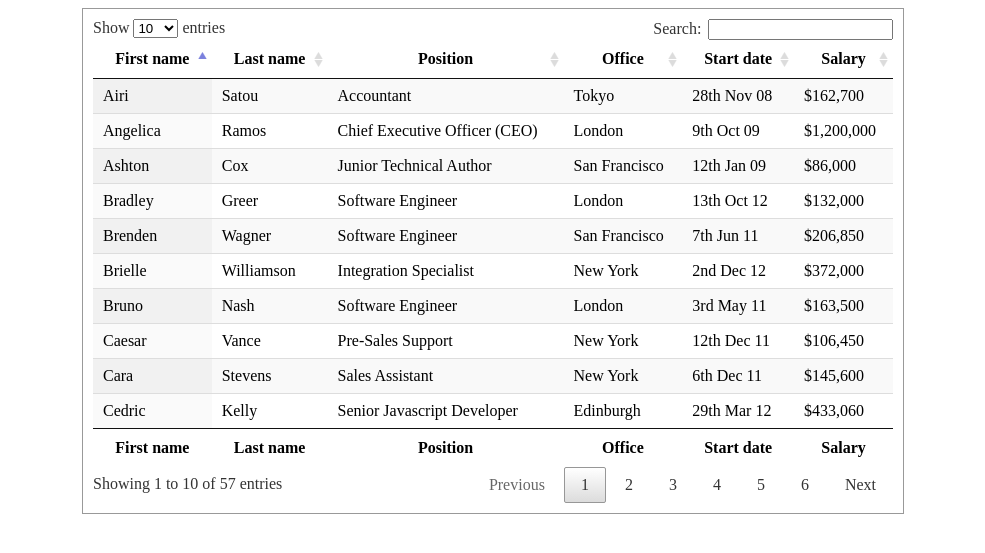
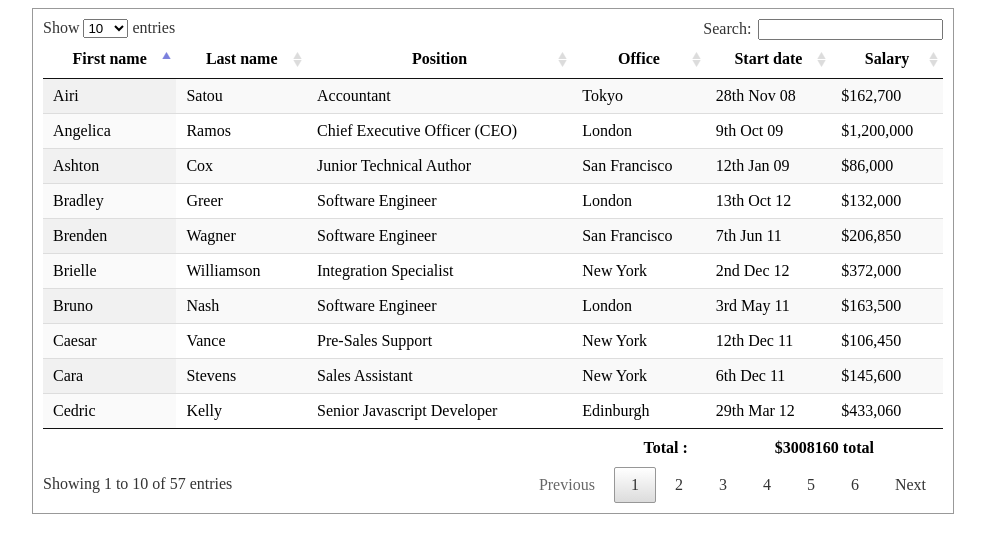
Before and after one commit to ipball/ex_datatables, a PHP site: page / in a window 1280 px wide. Shown: the top 553 px of the page, without its empty margins (147-1132 px from the left). Run offline with PHP 8.4, Linux system fonts and the light colour scheme; data comes from the database, SQL or seed files in the repository.

Commit message:
ผลรวมของแถว แต่ละหน้า

```diff
--- a/index.php
+++ b/index.php
@@ -8,7 +8,7 @@
   <script src="media/js/jquery.dataTables.js" type="text/javascript"></script>
   <style media="screen">
     .content{
-      width: 800px;
+      width: 900px;
       margin:0 auto;
       padding: 10px;
       border: 1px solid #999;
@@ -30,12 +30,8 @@
       </thead>
       <tfoot>
         <tr>
-          <th>First name</th>
-          <th>Last name</th>
-          <th>Position</th>
-          <th>Office</th>
-          <th>Start date</th>
-          <th>Salary</th>
+          <th colspan="4" align="right">Total : </th>
+          <th colspan="2"></th>
         </tr>
       </tfoot>
     </table>
@@ -46,7 +42,39 @@
     $('#example').DataTable( {
       "processing": true,
       "serverSide": true,
-      "ajax": "server_processing.php"
+      "ajax": "server_processing.php",
+      "footerCallback": function ( row, data, start, end, display ) {
+            var api = this.api(), data;
+
+            // Remove the formatting to get integer data for summation
+            var intVal = function ( i ) {
+                return typeof i === 'string' ?
+                    i.replace(/[\$,]/g, '')*1 :
+                    typeof i === 'number' ?
+                        i : 0;
+            };
+
+            // Total over all pages
+            total = api
+                .column( 5 )
+                .data()
+                .reduce( function (a, b) {
+                    return intVal(a) + intVal(b);
+                }, 0 );
+
+            // Total over this page
+            pageTotal = api
+                .column( 5, { page: 'current'} )
+                .data()
+                .reduce( function (a, b) {
+                    return intVal(a) + intVal(b);
+                }, 0 );
+
+            // Update footer
+            $( api.column( 5 ).footer() ).html(
+                '$'+pageTotal +' total'
+            );
+        }
     } );
   } );
   </script>
```
